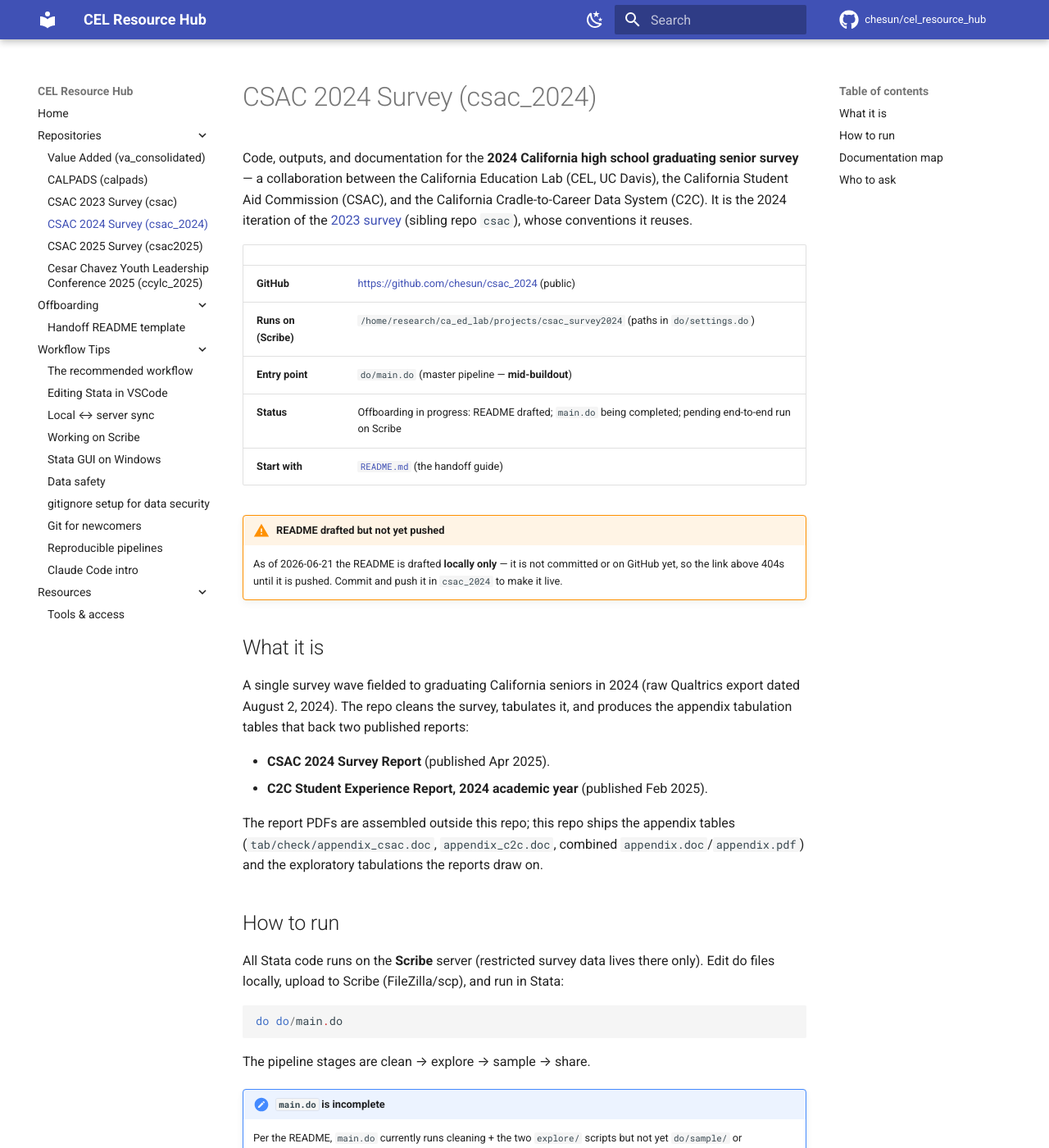
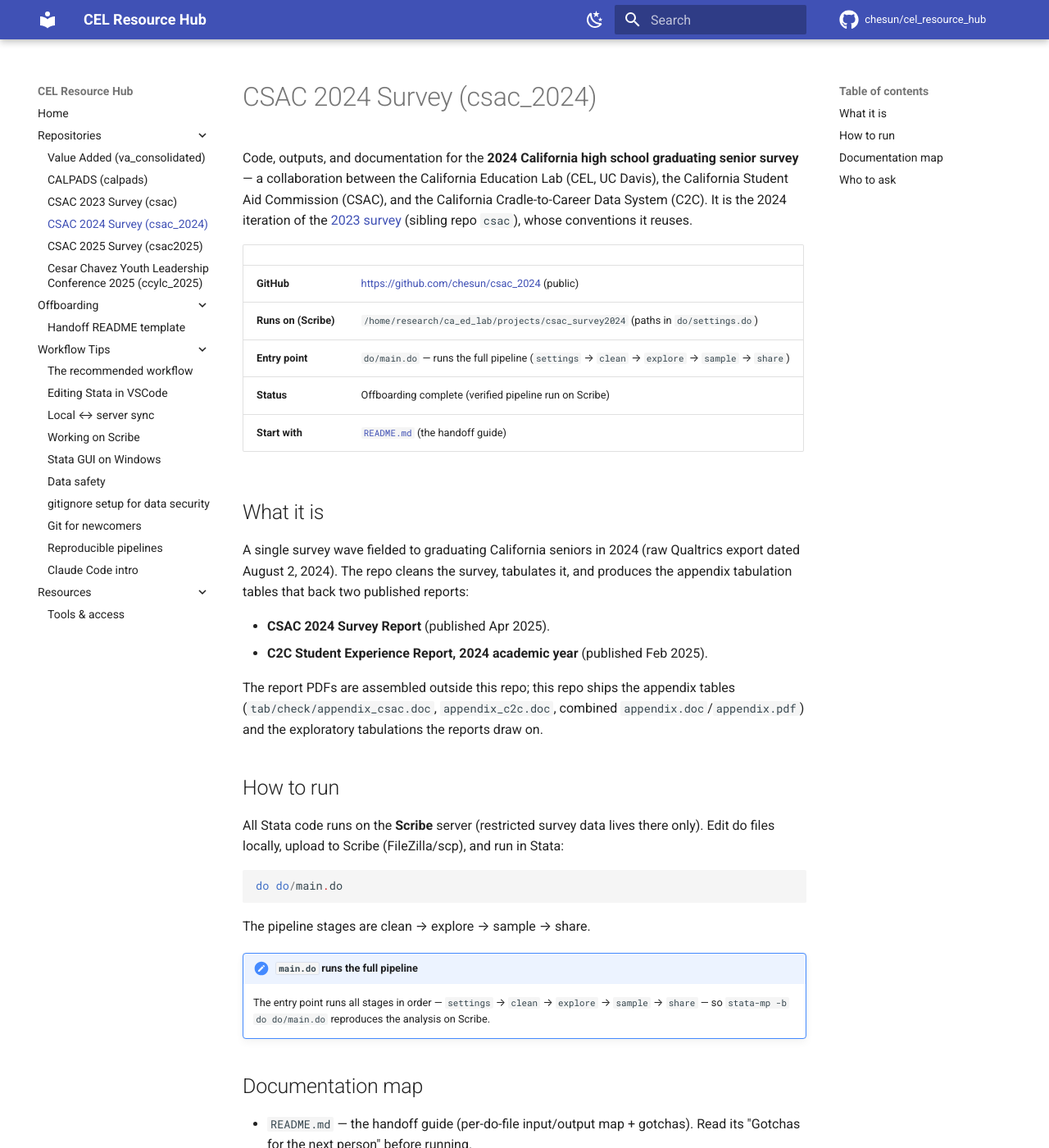
Before and after one commit to chesun/cel_resource_hub, an MkDocs documentation site: the page built from docs/repositories/csac-2024.md, in a window 1280 px wide and 1400 px high. Shown: the whole window at 82% size. Built offline with MkDocs 1.6.1 and Material for MkDocs 9.7.7, drawn with Linux system fonts in a browser that asks for light colours; comment, search, counter and statistics services are not loaded; some of the changed text lies outside the part shown.

Commit message:
Mark csac_2024 and ccylc_2025 offboarding complete
csac_2024: offboarding complete — README pushed, main.do runs the full
pipeline (settings -> clean -> explore -> sample -> share), verified
Scribe run. Removed the stale mid-buildout / not-pushed / incomplete
notes from its detail page. ccylc_2025: complete and no longer described
as archived. Updated both detail pages + the index table.

Also trims the Home "Resources" card line.

mkdocs build --strict: exit 0, no warnings.

Co-Authored-By: Claude Opus 4.8 (1M context) <noreply@anthropic.com>

```diff
--- a/docs/repositories/csac-2024.md
+++ b/docs/repositories/csac-2024.md
@@ -10,14 +10,9 @@ conventions it reuses.
 |---|---|
 | **GitHub** | <https://github.com/chesun/csac_2024> (public) |
 | **Runs on (Scribe)** | `/home/research/ca_ed_lab/projects/csac_survey2024` (paths in `do/settings.do`) |
-| **Entry point** | `do/main.do` (master pipeline — **mid-buildout**) |
-| **Status** | Offboarding in progress: README drafted; `main.do` being completed; pending end-to-end run on Scribe |
+| **Entry point** | `do/main.do` — runs the full pipeline (`settings` → `clean` → `explore` → `sample` → `share`) |
+| **Status** | Offboarding complete (verified pipeline run on Scribe) |
 | **Start with** | [`README.md`](https://github.com/chesun/csac_2024/blob/main/README.md) (the handoff guide) |
-
-!!! warning "README drafted but not yet pushed"
-    As of 2026-06-21 the README is drafted **locally only** — it is not committed or on GitHub
-    yet, so the link above 404s until it is pushed. Commit and push it in `csac_2024` to make
-    it live.
 
 ## What it is
 
@@ -43,10 +38,9 @@ do do/main.do
 
 The pipeline stages are clean → explore → sample → share.
 
-!!! note "`main.do` is incomplete"
-    Per the README, `main.do` currently runs cleaning + the two `explore/` scripts but not yet
-    `do/sample/` or `do/share/`. Completing it as the full end-to-end pipeline is the open
-    offboarding task.
+!!! note "`main.do` runs the full pipeline"
+    The entry point runs all stages in order — `settings` → `clean` → `explore` → `sample` →
+    `share` — so `stata-mp -b do do/main.do` reproduces the analysis on Scribe.
 
 ## Documentation map
 
```
Also changed, not shown: TODO.md (+1 -1 lines), docs/index.md (+1 -1 lines), docs/repositories/ccylc-2025.md (+2 -2 lines), docs/repositories/index.md (+2 -2 lines).
